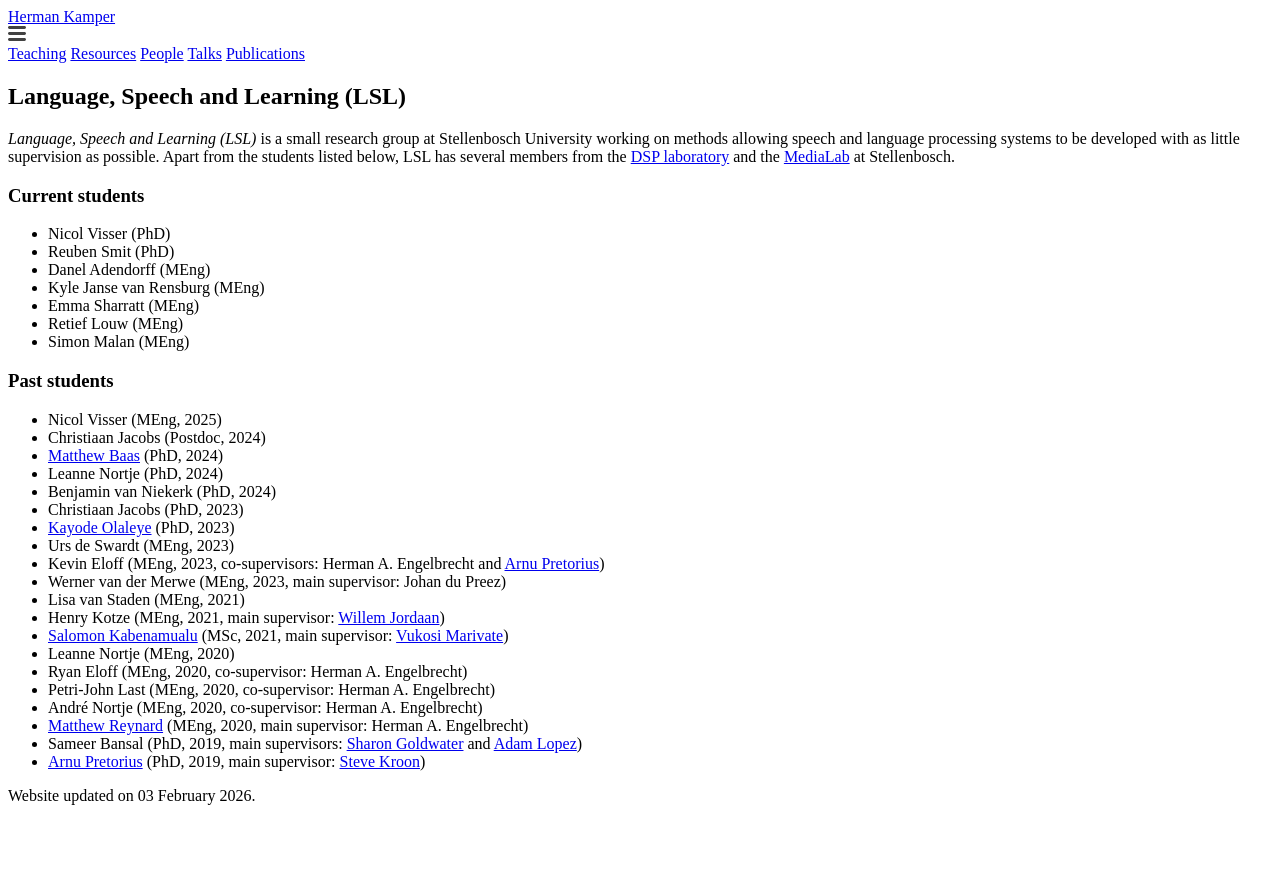
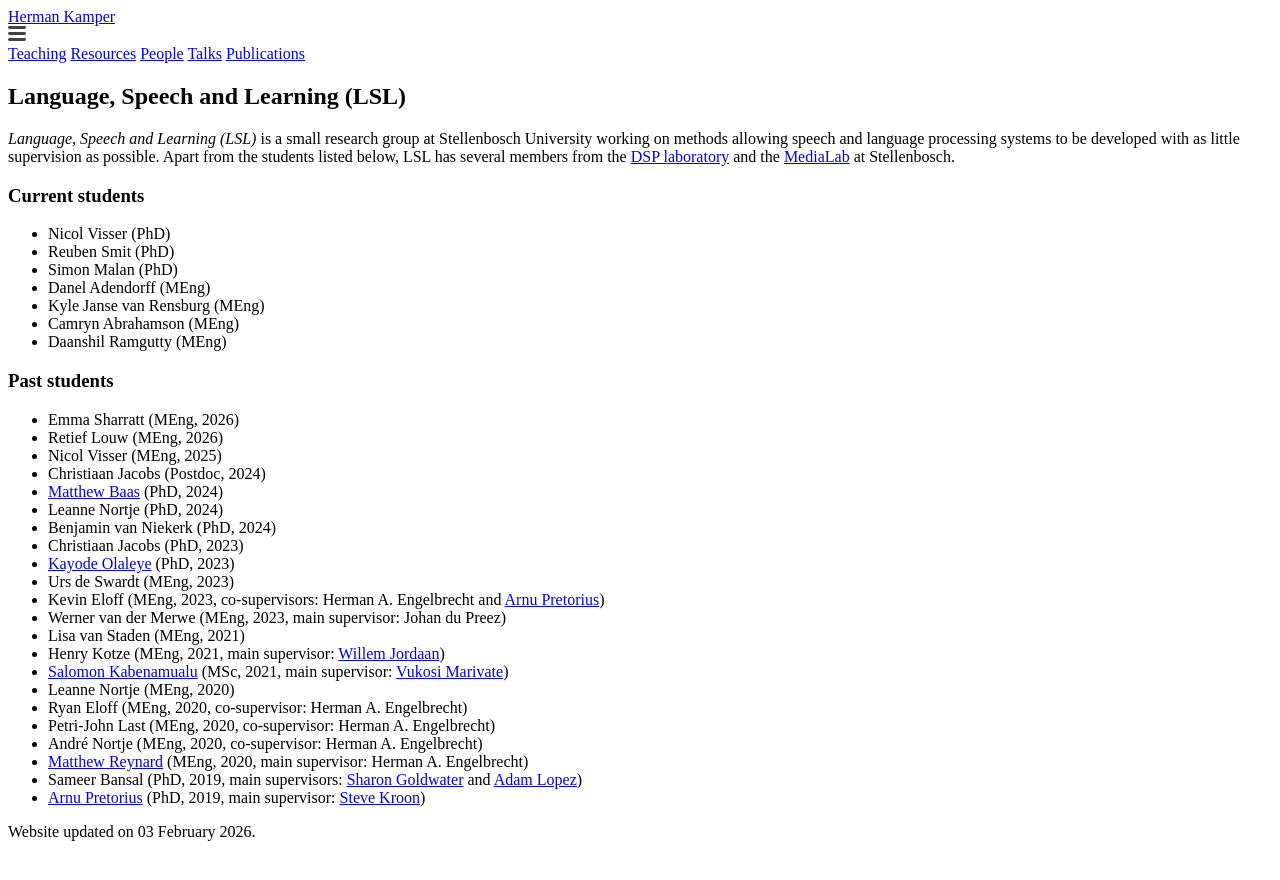
Before and after one commit to kamperh/kamperh.github.io, a Jekyll site: the page built from people.md, in a window 1280 px wide. Shown: the top 880 px of the page. Built offline with Jekyll 4.4.1, drawn with Linux system fonts in a browser that asks for light colours; a style sheet for code colours, icons or effects is not loaded.

Commit message:
Update people.md

```diff
--- a/people.md
+++ b/people.md
@@ -14,15 +14,17 @@ order: 3
 
 - Nicol Visser (PhD)
 - Reuben Smit (PhD)
+- Simon Malan (PhD)
 - Danel Adendorff (MEng)
 - Kyle Janse van Rensburg (MEng)
-- Emma Sharratt (MEng)
-- Retief Louw (MEng)
-- Simon Malan (MEng)
+- Camryn Abrahamson (MEng)
+- Daanshil Ramgutty (MEng)
 
 
 ### Past students
 
+- Emma Sharratt (MEng, 2026)
+- Retief Louw (MEng, 2026)
 - Nicol Visser (MEng, 2025)
 - Christiaan Jacobs (Postdoc, 2024)
 - [Matthew Baas](https://rf5.github.io/) (PhD, 2024)
```
